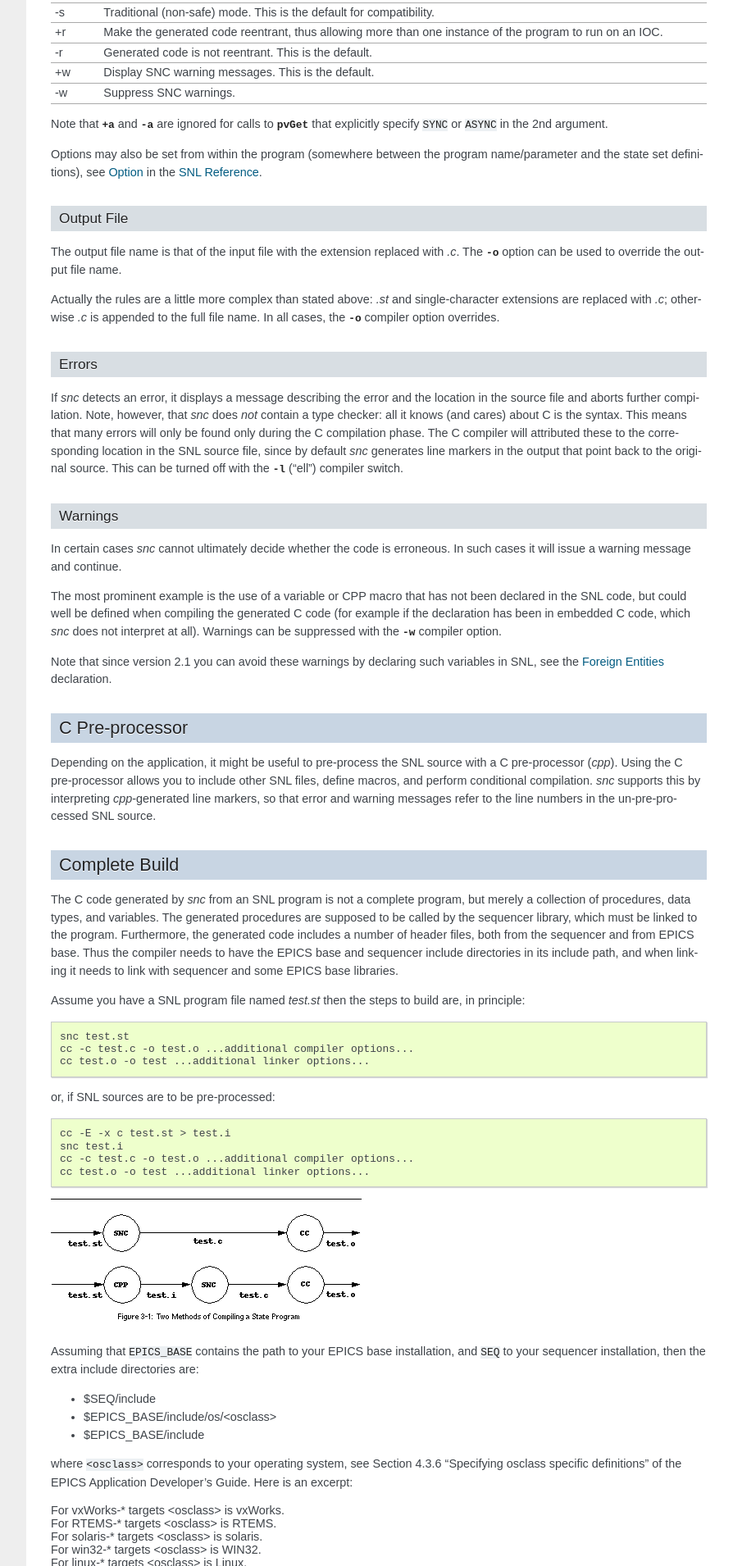
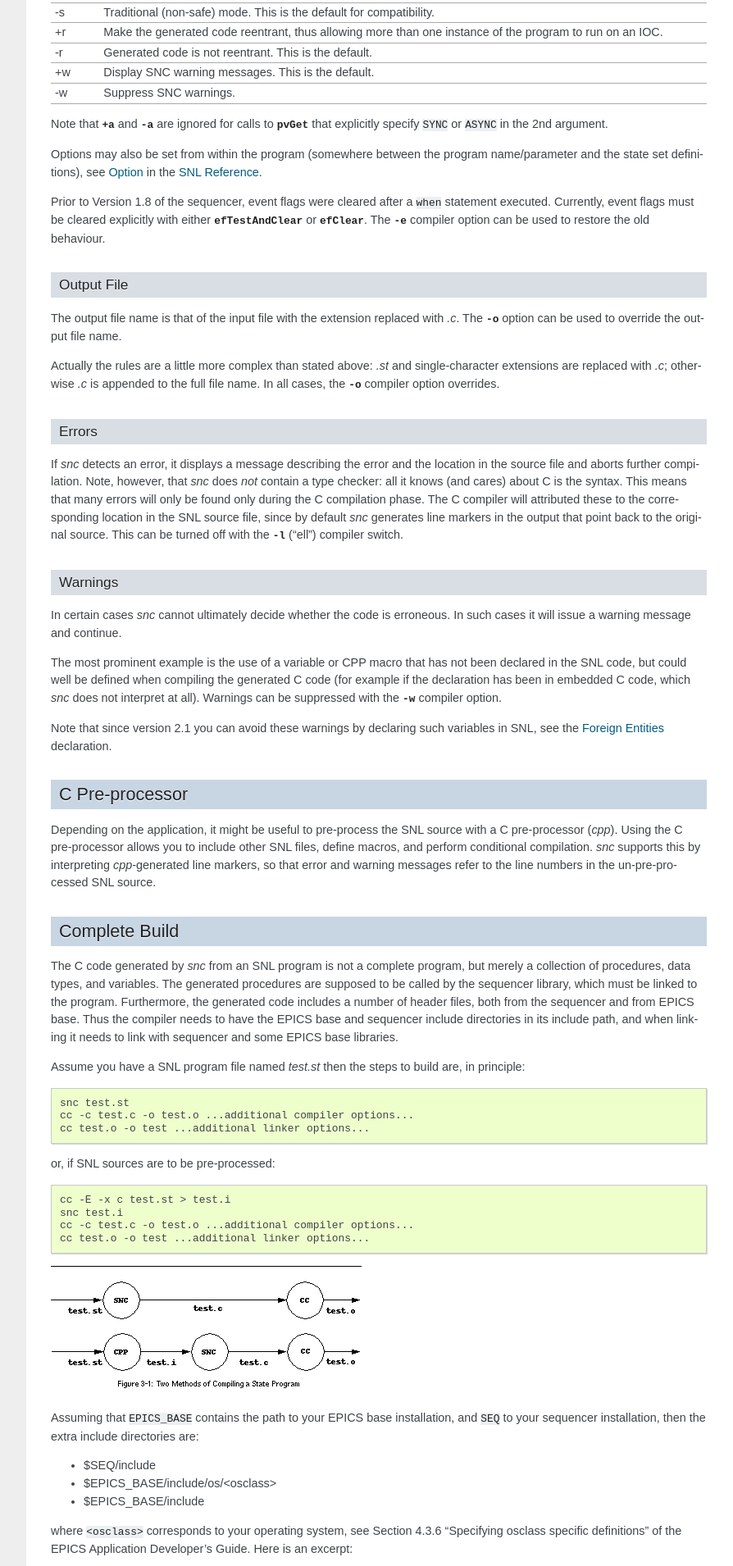
Before and after one commit to jeonghanlee/sequencer-2-2, a Sphinx documentation site: the page built from documentation/Compiling.txt, in a window 1280 px wide. Shown: the part 763-2673 px from the top of the page at 82% size, without its empty margins (288-1182 px from the left). Built offline with Sphinx 7.4.7, drawn with Linux system fonts in a browser that asks for light colours.

Commit message:
docs: moved explanation for -e switch from Using to Compiling

```diff
--- a/documentation/Compiling.txt
+++ b/documentation/Compiling.txt
@@ -59,6 +59,12 @@ Note that :option:`+a` and :option:`-a` are ignored for calls to
 Options may also be set from within the program (somewhere between the
 program name/parameter and the state set definitions), see
 :ref:`option definition` in the :doc:`Reference`.
+
+Prior to Version 1.8 of the sequencer, event flags were cleared
+after a ``when`` statement executed. Currently, event flags must be
+cleared explicitly with either :c:func:`efTestAndClear` or
+:c:func:`efClear`. The :option:`-e` compiler option can be used to
+restore the old behaviour.
 
 Output File
 ^^^^^^^^^^^
```
